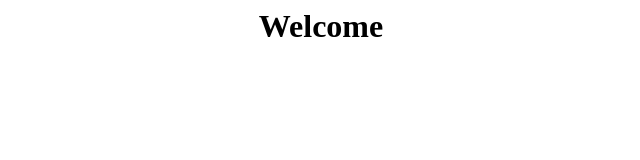
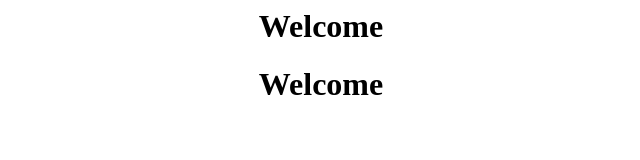
Before and after one commit to kulwanshbhatia/edureka, a plain HTML site: page index.html in a window 1280 px wide. Shown: the whole page, without its empty margins (319-959 px from the left). Drawn offline with Linux system fonts and the light colour scheme.

Commit message:
Update index.html

```diff
--- a/index.html
+++ b/index.html
@@ -1,2 +1,3 @@
 
 <h1><center>Welcome </center></h1>
+<h1><center>Welcome </center></h1>
```
